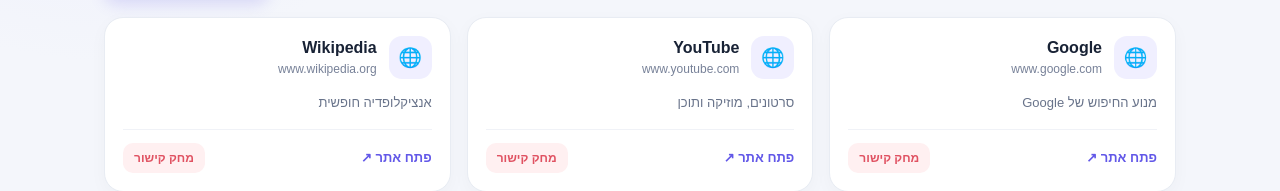
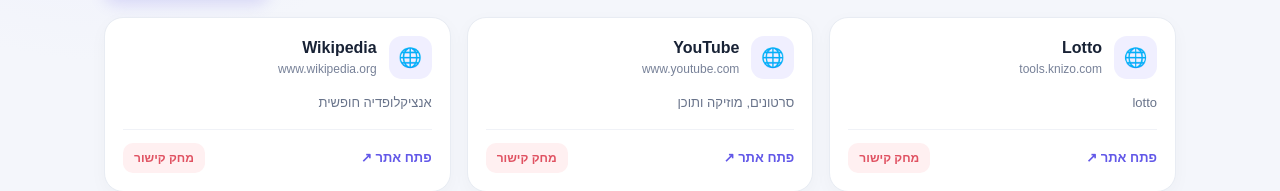
Before and after one commit to knizo/tools, a plain HTML site: page index.html in a window 1280 px wide. Shown: the part 344-535 px from the top of the page. Drawn offline with Linux system fonts and the light colour scheme.

Commit message:
Add Lotto link to starter array in index.html

```diff
--- a/index.html
+++ b/index.html
@@ -55,7 +55,7 @@ footer{text-align:center;color:#9aa3b5;font-size:12px;margin-top:28px}
 <script>
 const KEY='my-links-dashboard-v1';
 const starter=[
- {name:'Google',url:'https://www.google.com',description:'מנוע החיפוש של Google'},
+ {name:'Lotto',url:'https://tools.knizo.com/lotto_predictor.html',description:'lotto'},
  {name:'YouTube',url:'https://www.youtube.com',description:'סרטונים, מוזיקה ותוכן'},
  {name:'Wikipedia',url:'https://www.wikipedia.org',description:'אנציקלופדיה חופשית'},
  {name:'GitHub',url:'https://github.com',description:'פרויקטים וקוד'},
```
